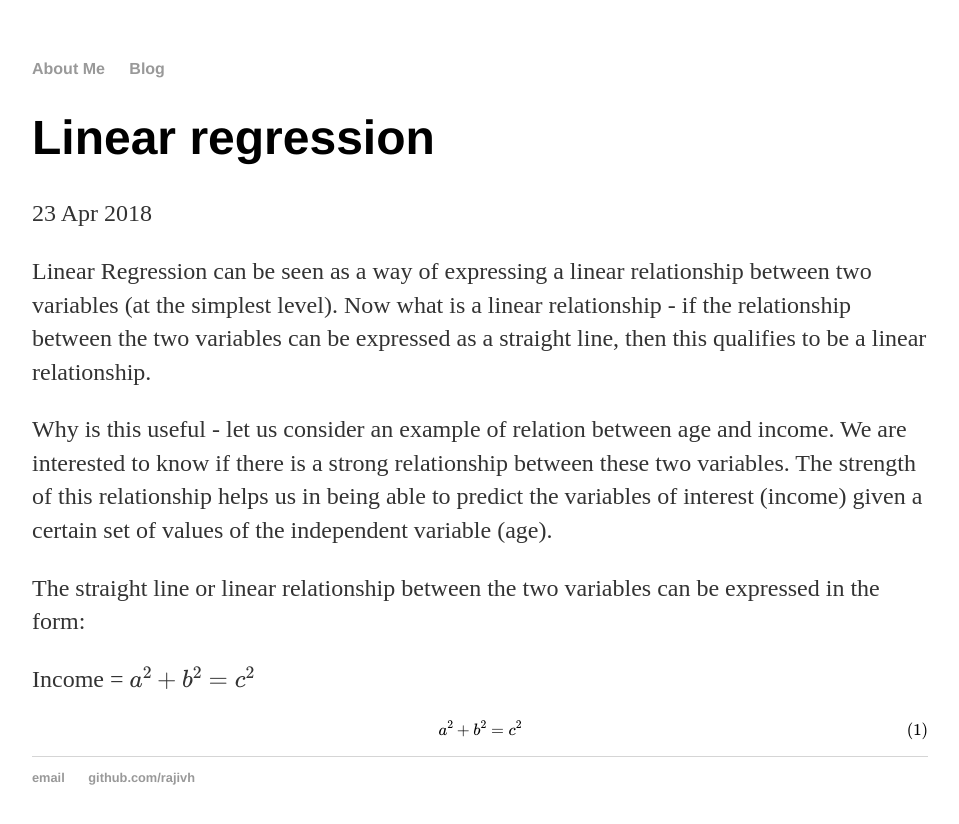
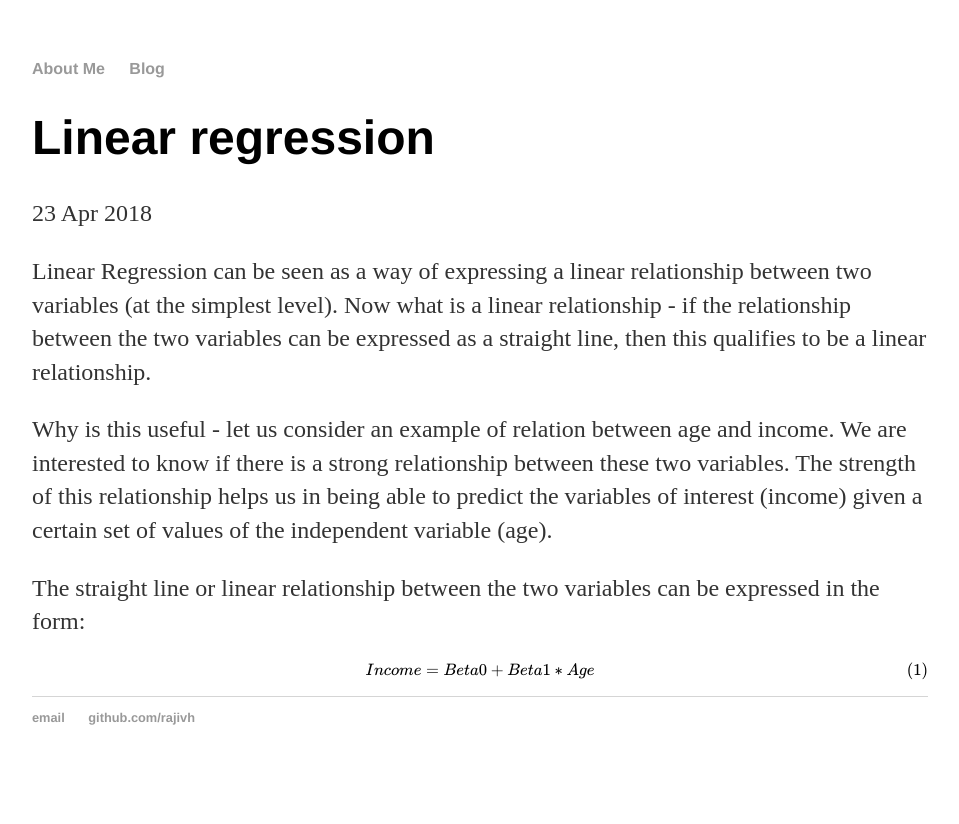
Before and after one commit to Rajivh/rajivh.github.io, a Jekyll site: the page built from _posts/2018-04-23-Linear Regression.md, in a window 1280 px wide. Shown: the top 824 px of the page, without its empty margins (160-1119 px from the left). Built offline with Jekyll 4.4.1, drawn with Linux system fonts in a browser that asks for light colours; our own code applies the rules of GitHub Pages for plain Markdown files; formulas are drawn with MathJax 3.

Commit message:
Update 2018-04-23-Linear Regression.md

```diff
--- a/_posts/2018-04-23-Linear Regression.md
+++ b/_posts/2018-04-23-Linear Regression.md
@@ -4,6 +4,4 @@ Why is this useful - let us consider an example of relation between age and inco
 
 The straight line or linear relationship between the two variables can be expressed in the form:
 
-Income =  $$a^2 + b^2 = c^2 $$
-
-$$a^2 + b^2 = c^2$$
+$$Income = Beta0 + Beta1*Age$$
```
